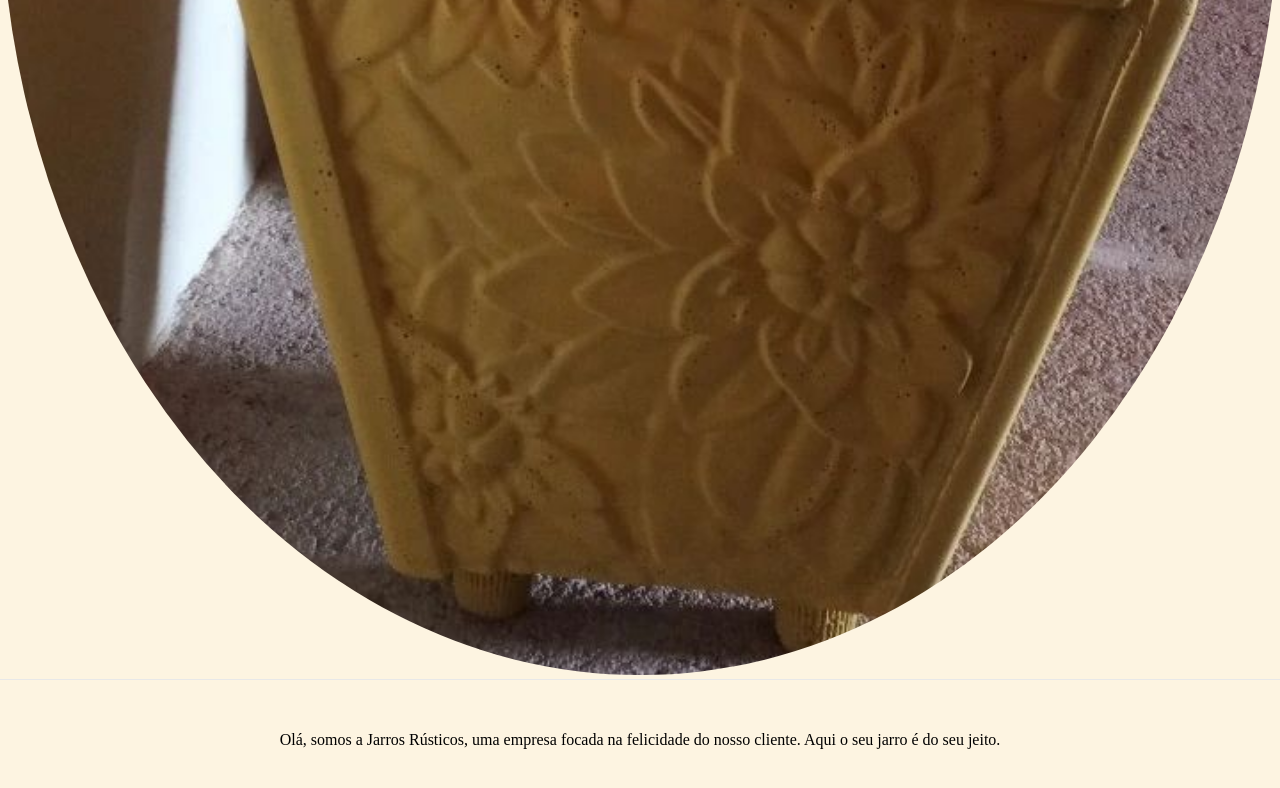
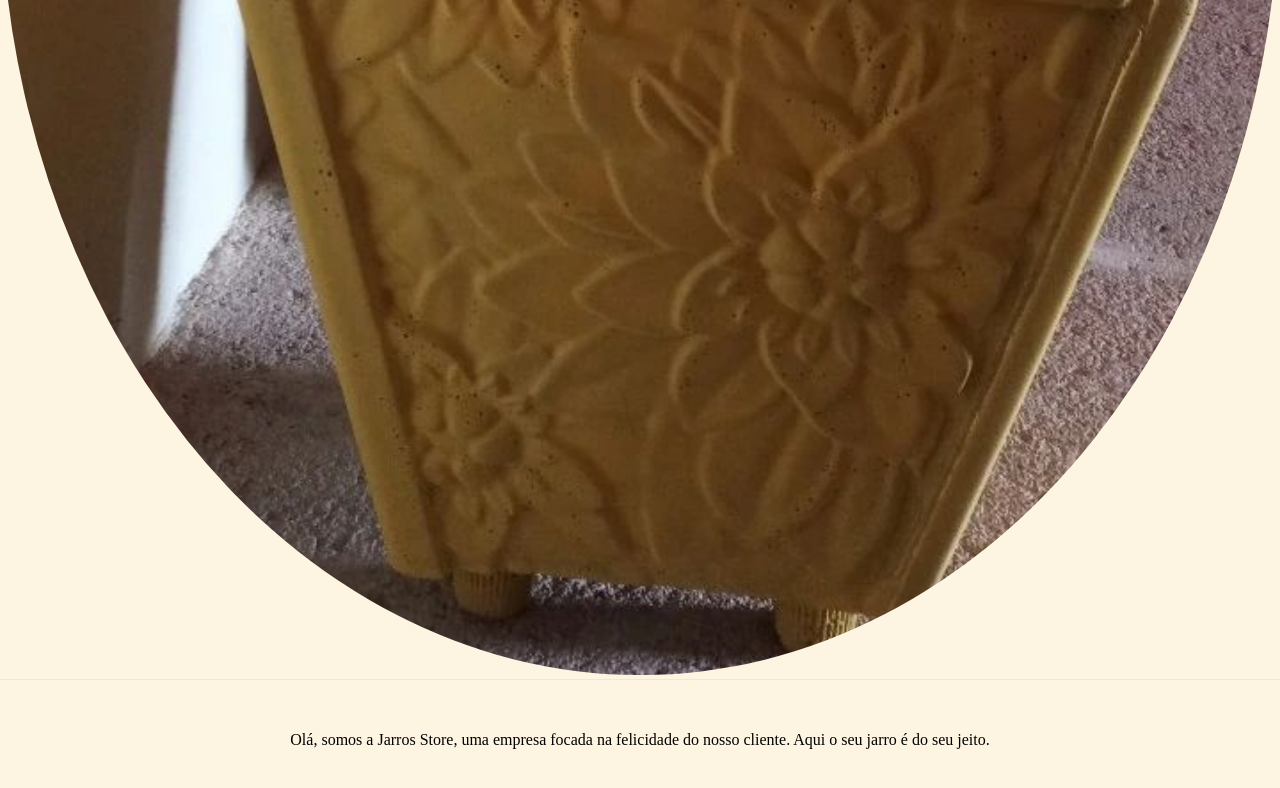
Before and after one commit to LucasSSLV/Jarros-R-sticos, a React (Vite) app: page / in a window 1280 px wide. Both pictures are taken after a click on the button "Saiba Mais". Shown: the part 1126-1914 px from the top of the page. Built offline with nearby package versions, Linux system fonts and the light colour scheme.

Commit message:
texto de footer

```diff
--- a/src/components/Infos.jsx
+++ b/src/components/Infos.jsx
@@ -4,7 +4,7 @@ export default function Infos() {
   return (
     <div className={ styles.infosMain }>
       <p>
-        Olá, somos a Jarros Rústicos, uma empresa focada na felicidade do nosso cliente.
+        Olá, somos a Jarros Store, uma empresa focada na felicidade do nosso cliente.
         Aqui o seu jarro é do seu jeito.
       </p>
     </div>
```
